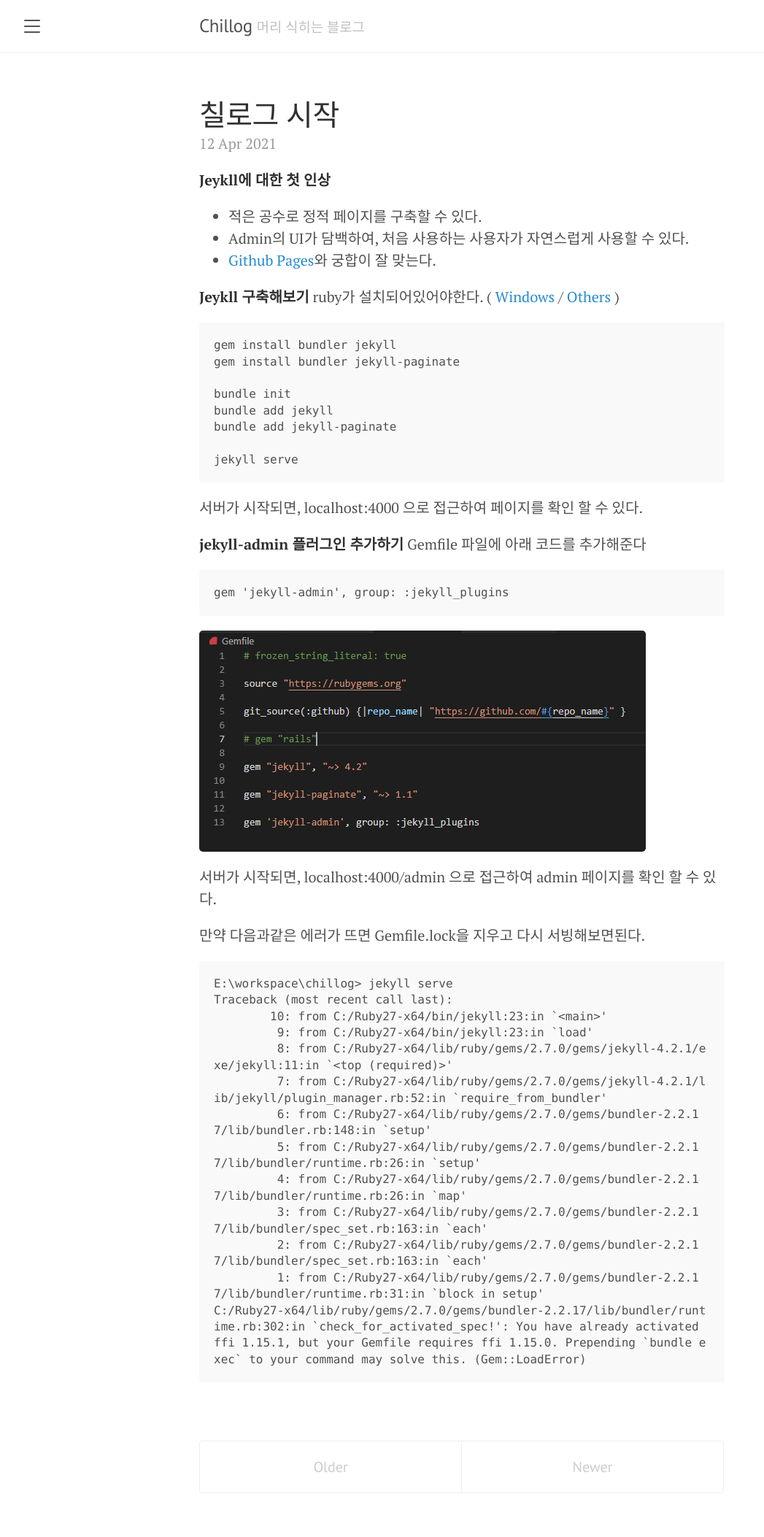
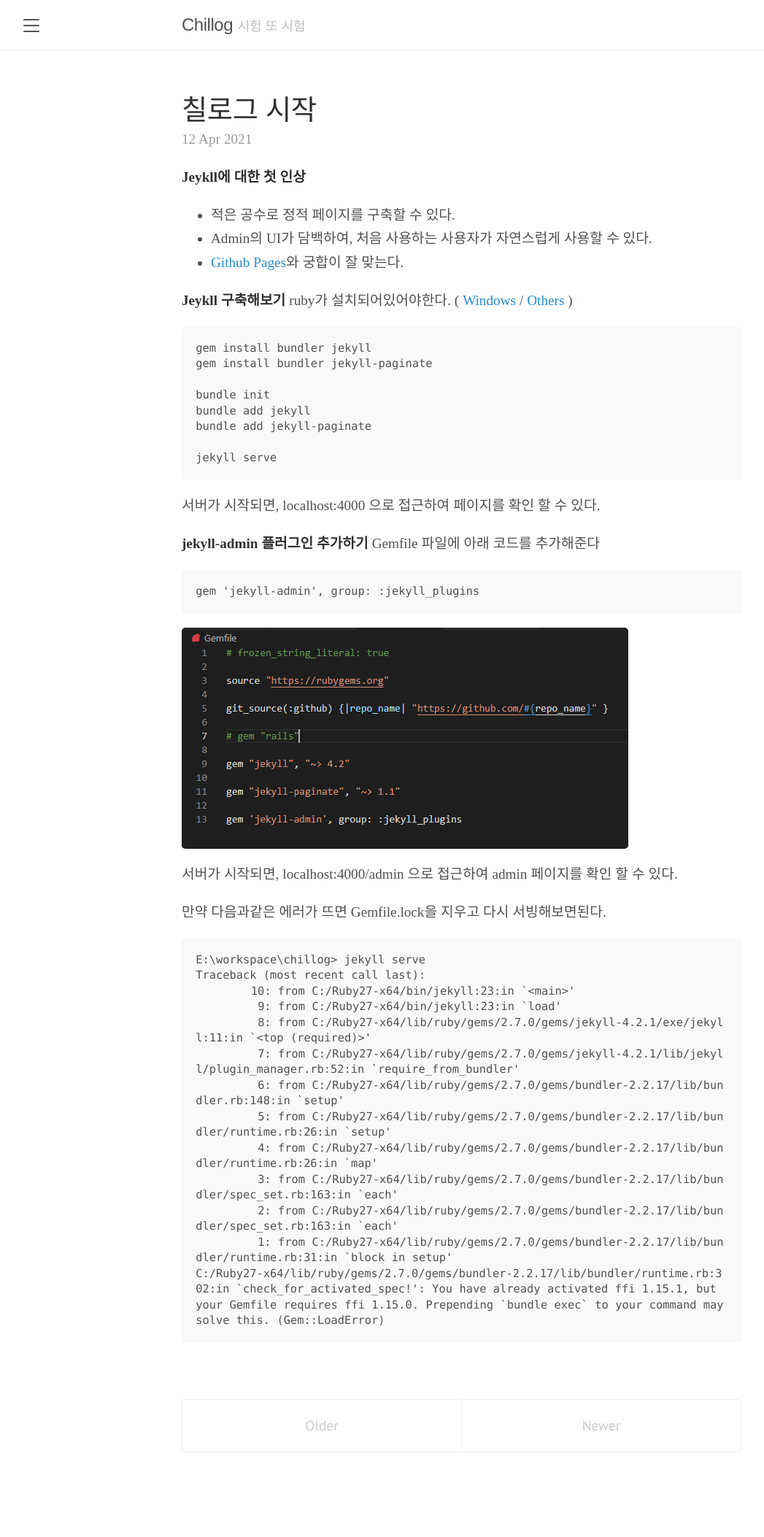
Before and after one commit to chillyMind/chillyMind.github.io, a Jekyll site: the page built from index.html, in a window 1280 px wide. Shown: the whole page at 73% size, without its empty margins (7-1054 px from the left). Built offline with Jekyll 4.4.1, drawn with Linux system fonts in a browser that asks for light colours; some web fonts are replaced; the list of posts is cut into pages by our own code; after the commit the page ends 2047 px from its top, so only the background shows below that.

Commit message:
config 수정

```diff
--- a/_config.yml
+++ b/_config.yml
@@ -1,6 +1,6 @@
 # Setup
 title:               Chillog
-tagline:             '머리 식히는 블로그'
+tagline:             '시험 또 시험'
 description:         'chillog ~'
 url:                 https://chillyMind.github.io
 baseurl:             ''
--- a/public/css/lanyon.css
+++ b/public/css/lanyon.css
@@ -40,12 +40,22 @@ body {
   overflow-x: hidden;
 }
 
+@font-face {
+  font-family: 'NEXON Lv2 Gothic';
+  src: url('https://cdn.jsdelivr.net/gh/projectnoonnu/noonfonts_20-04@2.1/NEXON Lv2 Gothic.woff') format('woff');
+  font-weight: normal;
+  font-style: normal;
+}
+
 html {
-  font-family: "PT Serif", Georgia, "Times New Roman", serif;
+  font-family: 'NEXON Lv2 Gothic';
+  font-weight: normal;
+  font-style: normal;
+  word-spacing: 0.01rem;
 }
 
 h1, h2, h3, h4, h5, h6 {
-  font-family: "PT Sans", Helvetica, Arial, sans-serif;
+  font-family: "NEXON Lv2 Gothic", Helvetica, Arial, sans-serif;
   font-weight: 400;
   color: #313131;
   letter-spacing: -.025rem;
@@ -75,14 +85,14 @@ h1, h2, h3, h4, h5, h6 {
 .container {
   max-width: 28rem;
 }
-@media (min-width: 38em) {
+@media (min-width: 42em) {
   .container {
-    max-width: 32rem;
+    max-width: 40rem;
   }
 }
 @media (min-width: 56em) {
   .container {
-    max-width: 38rem;
+    max-width: 42rem;
   }
 }
 
--- a/public/css/poole.css
+++ b/public/css/poole.css
@@ -48,13 +48,12 @@ body {
 }
 
 html {
-  font-family: "Helvetica Neue", Helvetica, Arial, sans-serif;
-  font-size: 16px;
-  line-height: 1.5;
+  font-size: 1rem;
+  line-height: 1.7rem;
 }
 @media (min-width: 38em) {
   html {
-    font-size: 20px;
+    font-size: 1.2rem;
   }
 }
 
@@ -306,6 +305,7 @@ tbody tr:nth-child(odd) th {
   margin-bottom: 3rem;
 }
 .masthead-title {
+  font-family: "Helvetica Neue", Helvetica, Arial, sans-serif;
   margin-top: 0;
   margin-bottom: 0;
   color: #505050;
```
